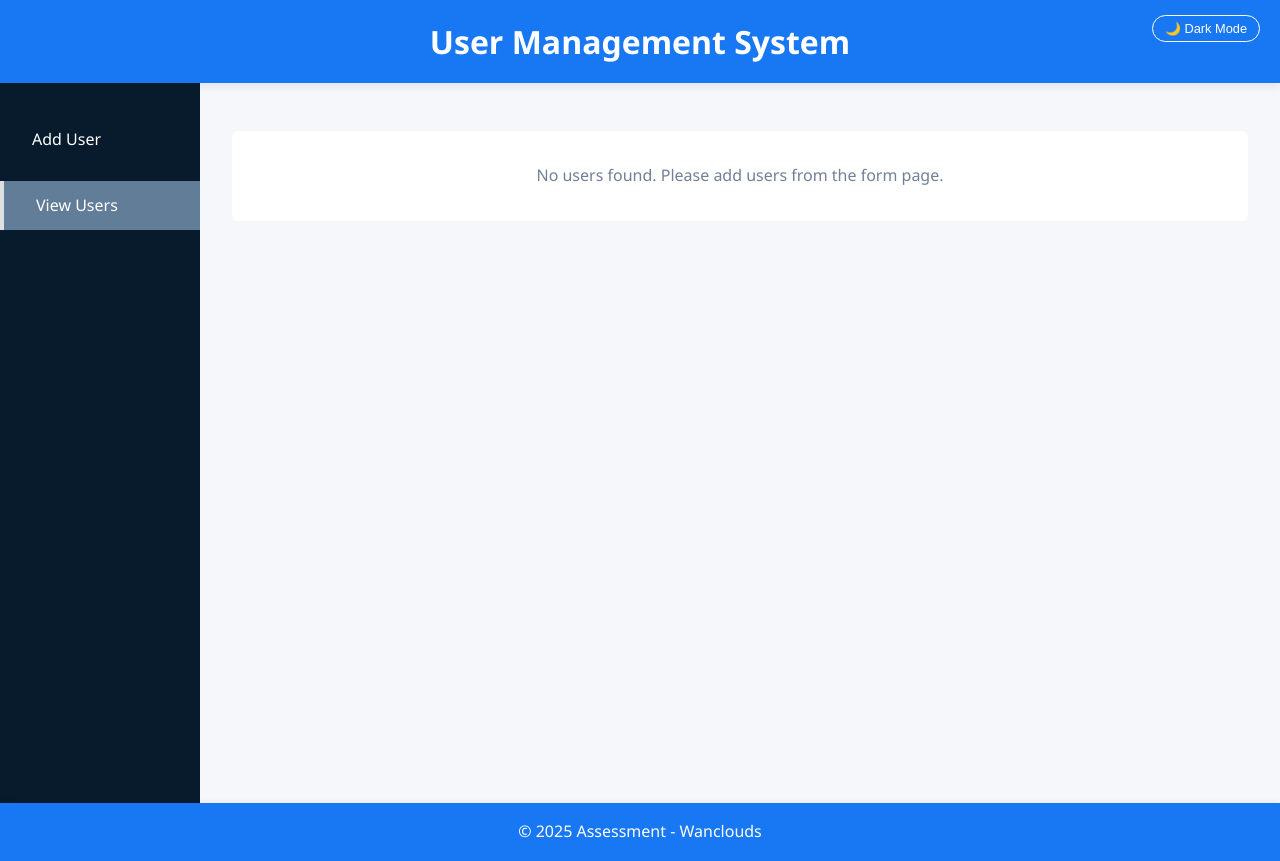
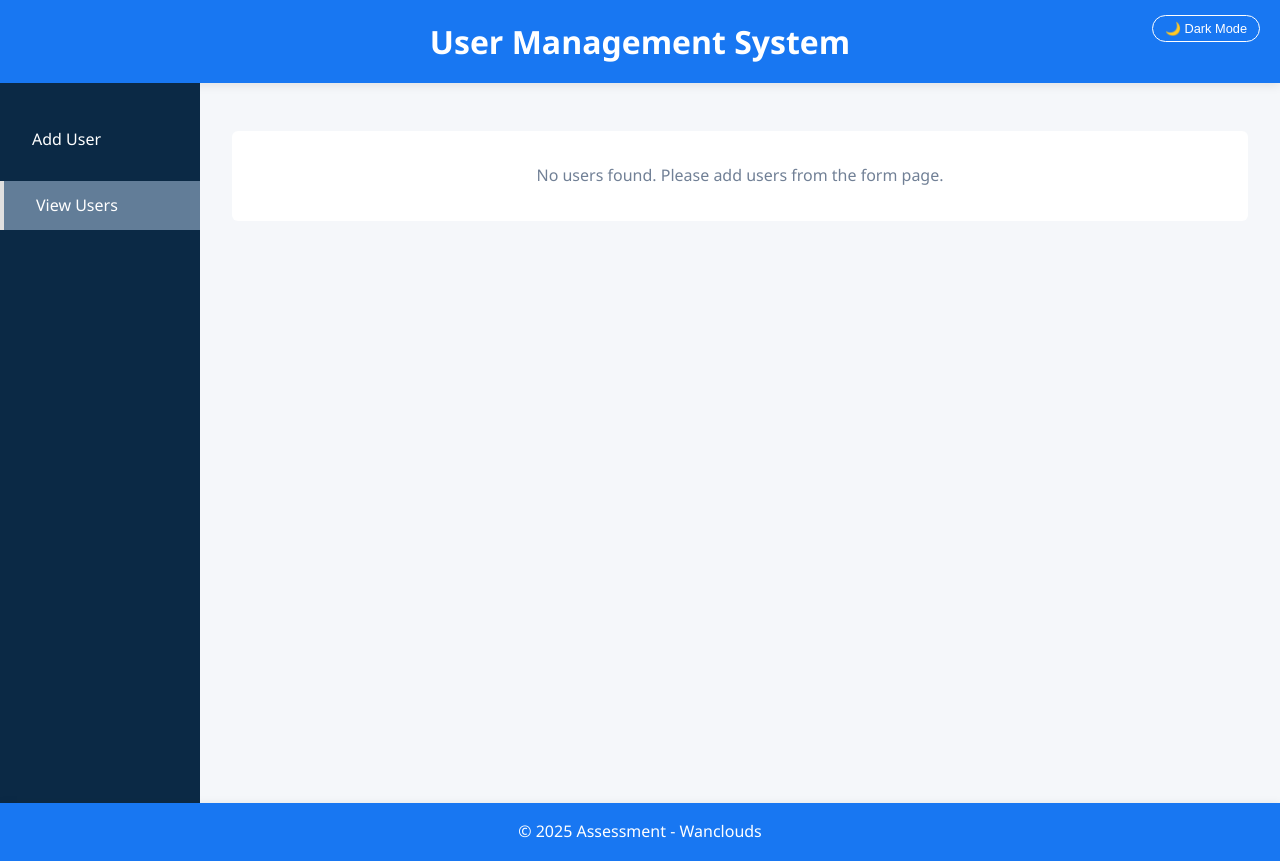
Before and after one commit to amtullahjavaid/assessment-wanclouds, a React (Create React App) app: page /users in a window 1280 px wide. Built offline with nearby package versions, Linux system fonts and the light colour scheme.

Commit message:
Minor Changes

```diff
--- a/src/styles/styles.css
+++ b/src/styles/styles.css
@@ -5,7 +5,7 @@
   --border-color: #e2e8f0;
   --primary-accent: #4a6fa5;
   --secondary-accent: #334e68;
-  --sidebar-bg: #081b2d;
+  --sidebar-bg: #0b2945;
   --header-bg: #1877F2;
   --footer-bg: #1877F2;
   --shadow: 0 2px 10px rgba(0, 0, 0, 0.1);
```
